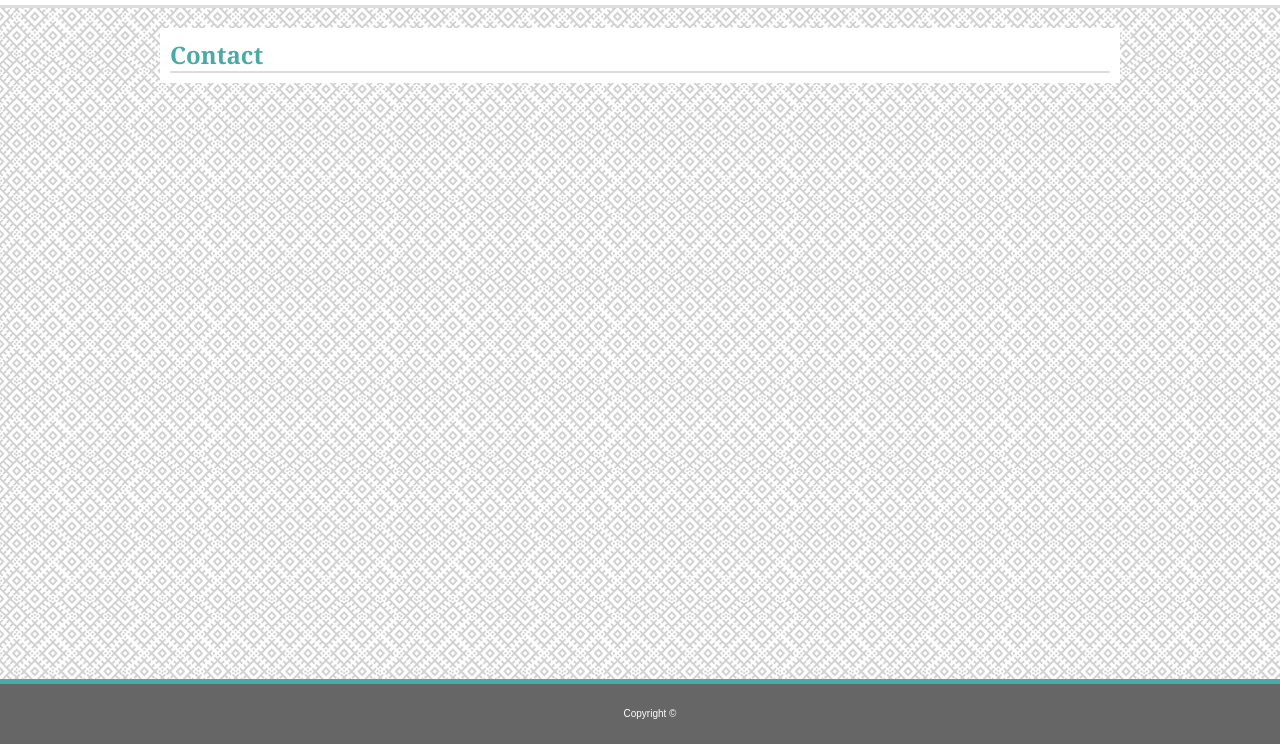
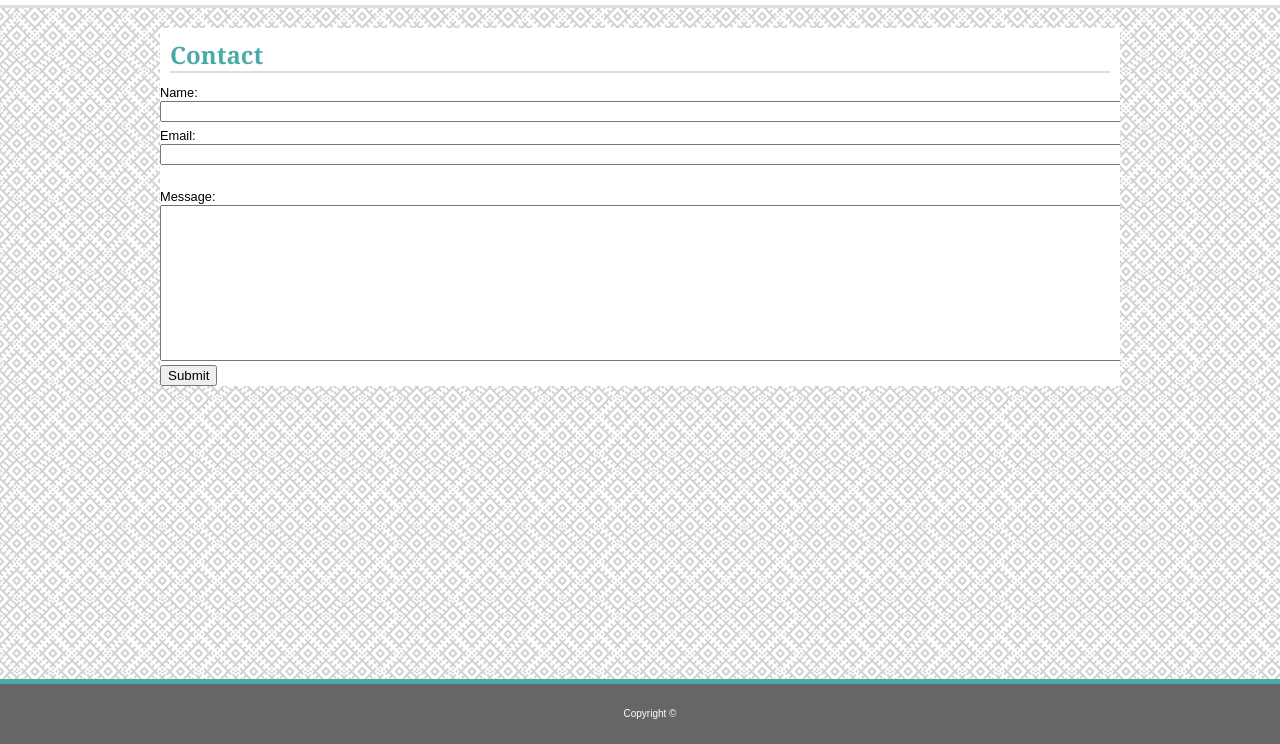
Before and after one commit to bhowell841/Basic-Portfolio, a plain HTML site: page contact.html in a window 1280 px wide. Shown: the part 56-800 px from the top of the page. Drawn offline with Linux system fonts and the light colour scheme.

Commit message:
images saved in folder, messed with form

```diff
--- a/assets/css/style.css
+++ b/assets/css/style.css
@@ -63,7 +63,6 @@ ul li {
     margin: 10px;
 }
 
-
 footer {
     position: fixed;
     left: 0;
@@ -91,3 +90,7 @@ p {
     color: #ffffff;
     font-size: 10px;
 }
+
+label {
+    font : .8em "typewriter", sans-serif;
+}
--- a/contact.html
+++ b/contact.html
@@ -23,6 +23,29 @@
 
                     <h2>Contact</h2>
 
+                    <form>
+                            <div id="name">
+                                <label for="name">Name:</label><br>
+                                <textarea rows="1" cols="150" name="name" id="name"></textarea>
+
+                            <br>
+
+                            <div id="email">
+                                <label for="email">Email:</label><br>
+                                <textarea rows="1" cols="150" name="email" id="email"></textarea>
+                            </div>
+
+                            <br>
+
+                            <div id="message">
+                                    <label for="msg">Message:</label><br>
+                                    <textarea rows="10" cols="150" id="msg" name="user_message"></textarea>
+                            </div>
+
+                            <input type="submit" value="Submit">
+                    </form>
+
+
 
                 </section>
 
```
Also changed, not shown: portfolio.html (+3 -0 lines), assets/images/code.jpeg (added), assets/images/glasses.jpeg (added), assets/images/minecraft.jpeg (added), assets/images/minion.jpeg (added), assets/images/scratch.png (added).
